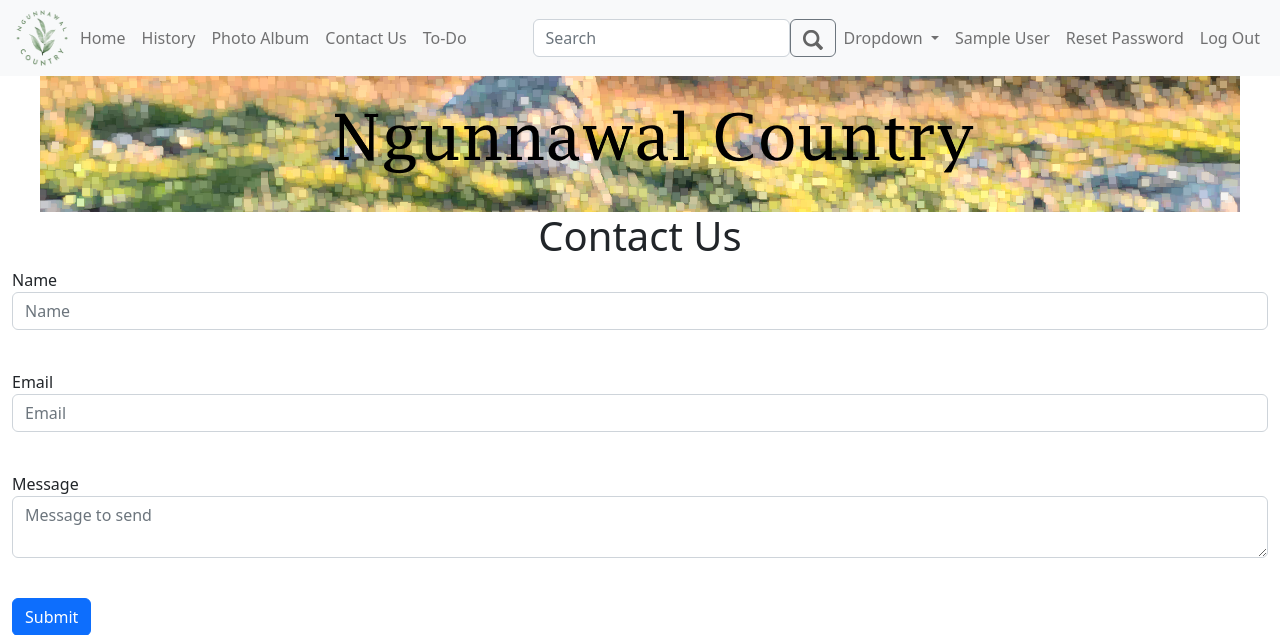
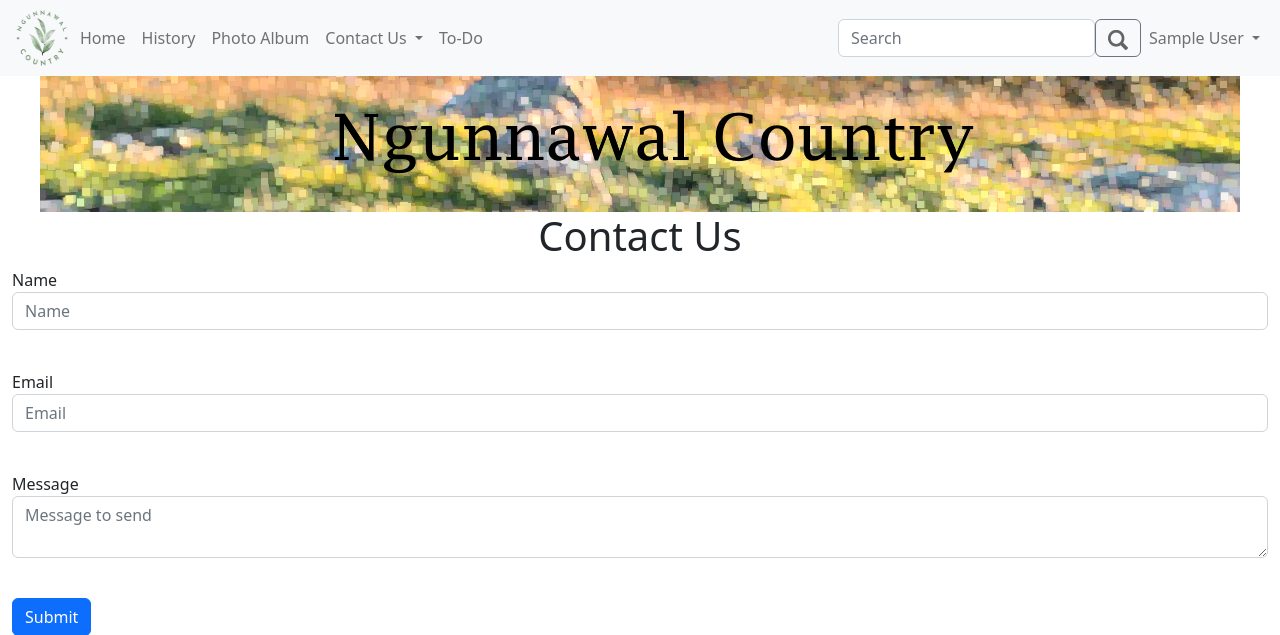
Before and after one commit to BryceVE/NgunnawalCountryFlask, a Flask app: page /contact in a window 1280 px wide. Shown: the top 635 px of the page. Run offline with Flask 2, Linux system fonts and the light colour scheme; the visitor is signed in with stand-in values (Sample User, id 1); data comes from the database, SQL or seed files in the repository; both versions use the stored data as it was after the commit; some libraries are stand-ins or nearby versions.

Commit message:
fixed drop down in nav bar

```diff
--- a/app.py
+++ b/app.py
@@ -25,7 +25,7 @@ if __name__ == '__main__':
 
 
 @app.route('/photo')
-def photoAlbum():
+def photo_album():
     return render_template("photo.html", title="Photo Album", user=current_user)
 
 
@@ -101,8 +101,10 @@ def login():
     if form.validate_on_submit():
         user = User.query.filter_by(email_address=form.email_address.data).first()
         if user is None or not user.check_password(form.password.data):
+            flash("There was a error logging you in")
             return redirect(url_for('login'))
         login_user(user)
+        flash("Successfully logged in as " + user.name)
         return redirect(url_for('homepage'))
     return render_template("login.html", title="Log In", form=form, user=current_user)
 
@@ -116,10 +118,8 @@ def reset_password():
     if form.validate_on_submit() and user.check_password(form.current_password.data):
         user.set_password(form.new_password.data)
         db.session.commit()
-        flash("Your password has been reset")
+        flash("Incorrect username or password")
         return redirect(url_for('homepage'))
-    else:
-        flash("There was a error resetting your password")
     return render_template("passwordreset.html", title='Reset Password', form=form, user=current_user)
 
 
@@ -127,4 +127,5 @@ def reset_password():
 @app.route('/logout')
 def logout():
     logout_user()
+    flash("Successfully logged out")
     return redirect(url_for('homepage'))
--- a/forms.py
+++ b/forms.py
@@ -13,8 +13,8 @@ class ContactForm (FlaskForm):
 
 
 class RegistrationForm(FlaskForm):
-    email_address = StringField("Email Address (Username)", validators=[DataRequired(), Email()], render_kw={"class": "form-control", "placeholder": "Email"})
-    name = StringField("Full Name", validators=[DataRequired()], render_kw={"class": "form-control", "placeholder": "Full Name"})
+    email_address = StringField("Email Address", validators=[DataRequired(), Email()], render_kw={"class": "form-control", "placeholder": "Email"})
+    name = StringField("Name (Username)", validators=[DataRequired()], render_kw={"class": "form-control", "placeholder": "Full Name"})
     password = PasswordField("Password", validators=[DataRequired()], render_kw={"class": "form-control", "placeholder": "Password"})
     password_confirm = PasswordField("Confirm Password", validators=[DataRequired(), EqualTo("password")], render_kw={"class": "form-control", "placeholder": "Confirm Password"})
     submit = SubmitField("Register", render_kw={"class": "btn btn-primary"})
@@ -26,13 +26,13 @@ class RegistrationForm(FlaskForm):
 
 
 class LoginForm(FlaskForm):
-    email_address = StringField('Email Address', validators=[DataRequired()], render_kw={"placeholder": "me@gmail.com"})
-    password = PasswordField('Password', validators=[DataRequired()], render_kw={"placeholder": "password"})  # value doesnt work
-    submit = SubmitField('Sign In')
+    email_address = StringField('Email Address', validators=[DataRequired()], render_kw={"placeholder": "user@gmail.com", "class": "form-control"})
+    password = PasswordField('Password', validators=[DataRequired()], render_kw={"placeholder": "password", "class": "form-control"})  # value doesnt work
+    submit = SubmitField('Sign In', render_kw={"class": "btn btn-primary"})
 
 
 class ResetPasswordForm(FlaskForm):
-    current_password = PasswordField('Current Password', validators=[DataRequired()])
-    new_password = StringField('New Password', validators=[DataRequired()])
-    confirm_password = PasswordField("Confirm Password", validators=[DataRequired(), EqualTo("new_password")])
-    submit = SubmitField('Submit')
+    current_password = PasswordField('Current Password', validators=[DataRequired()], render_kw={"class": "form-control", "placeholder": "Current Password"})
+    new_password = StringField('New Password', validators=[DataRequired()], render_kw={"class": "form-control", "placeholder": "New Password"})
+    confirm_password = PasswordField("Confirm Password", validators=[DataRequired(), EqualTo("new_password")], render_kw={"class": "form-control", "placeholder": "Confirm Password"})
+    submit = SubmitField('Submit', render_kw={"class": "btn btn-primary"})
--- a/static/ngunnawal.css
+++ b/static/ngunnawal.css
@@ -150,9 +150,13 @@ body {
     padding-left: 1em;
 }
 
-/*horizontal seperator*/
+/*horizontal separators*/
 hr.horizontal-divider {
-  border-top: 3px solid #bbb;
+    border-top: 3px solid #bbb;
+}
+
+div.horizontal-divider {
+    border-top: 3px solid #bbb;
 }
 
 /*vertical seperator*/
--- a/templates/template.html
+++ b/templates/template.html
@@ -35,9 +35,27 @@
                 <li class="nav-item">
                     <a class="nav-link" href="photo">Photo Album</a> {# Photo Album page (not implemented) #}
                 </li>
-                <li class="nav-item">
-                    <a class="nav-link" href="contact">Contact Us</a> {# Contact us page #}
-                </li>
+                {% if user.is_anonymous %}
+                    <li class="nav-item">
+                        <a class="nav-link" href="contact">Contact Us</a> {# Contact us page #}
+                    </li>
+                {% elif user.is_admin %}
+                    {# contact dropdown for admins #}
+                    <li class="nav-item dropdown">
+                        <a class="nav-link dropdown-toggle" href="/" id="navbarDropdown" role="button"
+                           data-bs-toggle="dropdown" aria-expanded="false">
+                            Contact Us
+                        </a>
+                        <ul class="dropdown-menu dropdown-menu-light"
+                            aria-labelledby="navbarDropdown">
+                            <li><a class="dropdown-item" href="contact">Contact Page</a></li>
+                            {# default contact page #}
+                            <div class="dropdown-divider"></div>
+                            <li><a class="dropdown-item" href="#">View Contact Messages</a></li>
+                            {# view contact messages #}
+                        </ul>
+                    </li>
+                {% endif %}
                 <li class="nav-item">
                     <a class="nav-link" href="todo">To-Do</a> {# To Do page #}
                 </li>
@@ -51,33 +69,38 @@
         </form>
         <div class="nav navbar-nav">
             {% if user.is_anonymous %}
-                <li class="nav-item">
-                    <a class="nav-link" href="register">Register</a> {# register page #}
-                </li>
-                <li class="nav-item">
-                    <a class="nav-link" href="login">Log In</a> {# login page #}
-                </li>
-            {% else %}
-                {# dropdown #}
+                {# if user is not logged in #}
+                {# not logged in user dropdown #}
                 <li class="nav-item dropdown">
                     <a class="nav-link dropdown-toggle" href="/" id="navbarDropdown" role="button"
                        data-bs-toggle="dropdown" aria-expanded="false">
-                        Dropdown
+                        User Account
                     </a>
-                    <ul class="dropdown-menu dropdown-menu-light" aria-labelledby="navbarDropdown">
-                        <li><a class="dropdown-item" href="/">Action</a></li>
-                        <li><a class="dropdown-item" href="logout">Something else here</a></li>
+                    <ul class="dropdown-menu dropdown-menu-light dropdown-menu-end" aria-labelledby="navbarDropdown">
+                        <li><a class="dropdown-item" href="register">Register Account</a></li>
+                        {# regsiter account #}
+                        <div class="dropdown-divider"></div>
+                        <li><a class="dropdown-item" href="login">Log In</a></li>
+                        {# log in #}
                     </ul>
                 </li>
-
-                <li class="nav-item">
-                    <a class="nav-link">{{ user.name }}</a> {# display user name #}
-                </li>
-                <li class="nav-item">
-                    <a class="nav-link" href="reset_password">Reset Password</a> {# reset password #}
-                </li>
-                <li class="nav-item">
-                    <a class="nav-link" href="logout">Log Out</a> {# user logout #}
+            {% else %}
+                {# if user is logged in #}
+                {# logged in user dropdown #}
+                <li class="nav-item dropdown">
+                    <a class="nav-link dropdown-toggle" href="/" id="navbarDropdown" role="button"
+                       data-bs-toggle="dropdown" aria-expanded="false">
+                        {{ user.name }} {# display user name #}
+                    </a>
+                    <ul class="dropdown-menu dropdown-menu-light dropdown-menu-end" aria-labelledby="navbarDropdown">
+                        <li><a class="dropdown-item" href="#">Profile</a></li>
+                        {# User profile #}
+                        <li><a class="dropdown-item" href="reset_password">Reset Password</a></li>
+                        {# reset password #}
+                        <div class="dropdown-divider"></div>
+                        <li><a class="dropdown-item" href="logout">Logout</a></li>
+                        {# user logout #}
+                    </ul>
                 </li>
             {% endif %}
         </div>
```
Also changed, not shown: templates/contact_messages.html (added, +21 -0 lines), templates/passwordreset.html (+7 -4 lines), ngunnawal.db.
